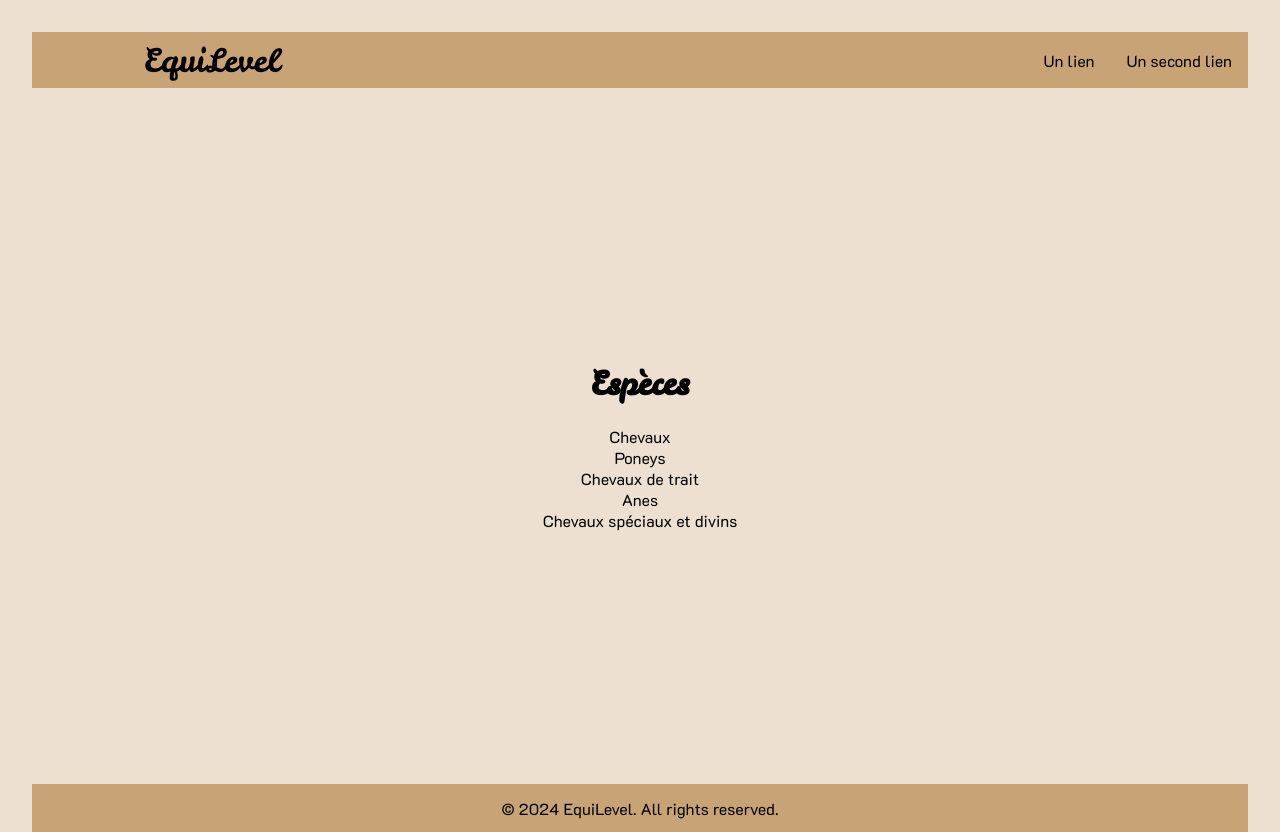
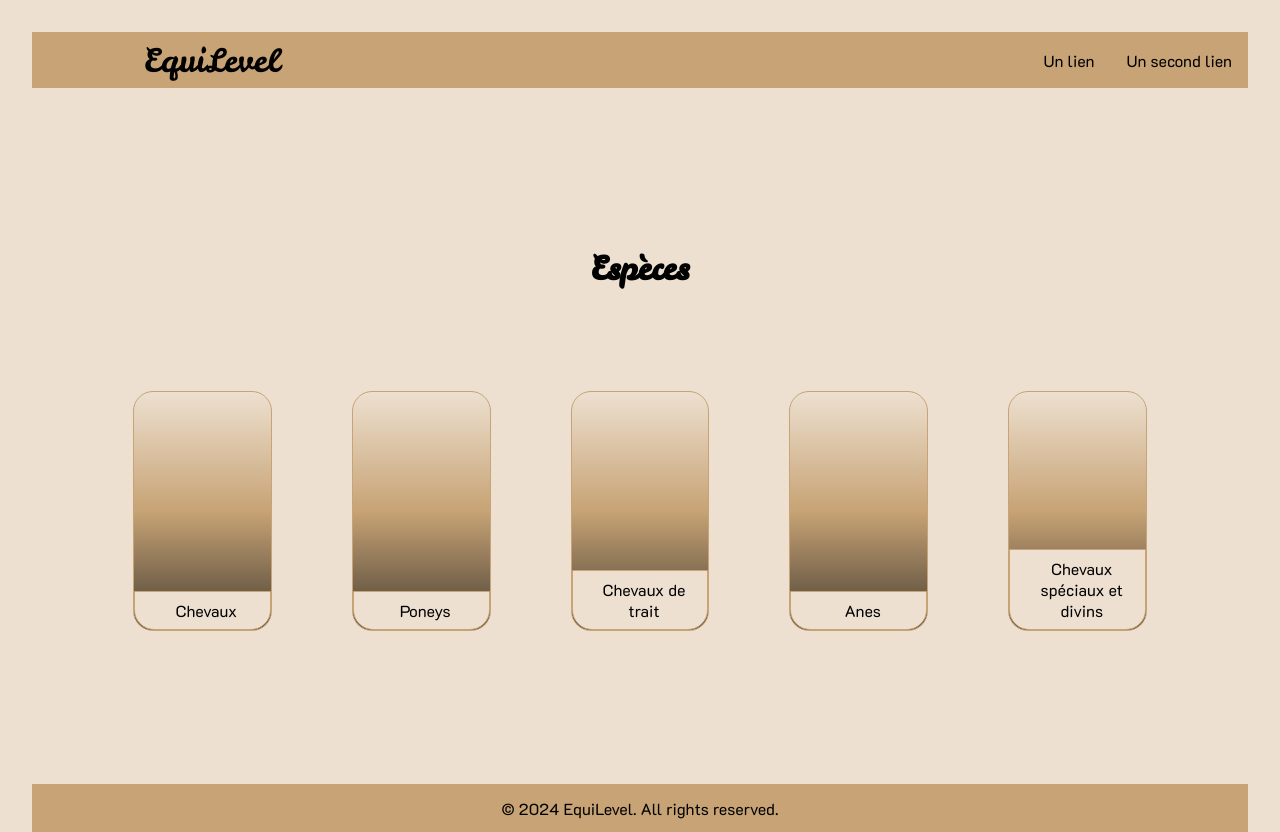
Before and after one commit to NeugdaeUju/EquiLevel_FrontEnd, a React (Vite) app: page /especes in a window 1280 px wide. Built offline with nearby package versions, Linux system fonts and the light colour scheme.

Commit message:
Style de la page des espèces (images à venir)

```diff
--- /dev/null
+++ b/src/assets/scss/especes.scss
@@ -0,0 +1,56 @@
+@use 'variables';
+
+.especes-container {
+    width : 90%;
+    display : flex;
+    flex-direction: column;
+    align-items: center;
+    position : relative;
+
+    &__hero {
+        position : relative;
+        text-align: center;
+        width : 100%;
+
+        &--button {
+            position : absolute;
+            right: 10%;
+            bottom : 38%;
+            background-color: variables.$tertiary-color;
+            border :none;
+            color : variables.$primary-light-color;
+            text-align: center;
+            padding : 19px 60px;
+            border-radius : 10px;
+            border: 1px solid variables.$secondary-color;
+            cursor: pointer;
+        }
+    }
+
+    &__list {
+        width : 100%;
+        display: flex;
+        align-items: center;
+        justify-content: center;
+        margin-top : 4em;
+
+        &--especes {
+            width : 20%;
+            background: linear-gradient( variables.$primary-light-color, variables.$primary-color, variables.$primary-dark-color);
+            height : 15rem;
+            border-radius: 20px;
+            display: flex;
+            flex-direction: column-reverse;
+            border: 1px solid variables.$primary-color;
+
+            &__name {
+                background-color: variables.$primary-light-color;
+                padding : 0.5em;
+                padding-left : 1em;
+                border: 1px solid variables.$primary-color;
+                border-bottom-left-radius: 20px;
+                border-bottom-right-radius: 20px;
+            }
+        }
+    }
+}
--- a/src/pages/Especes.tsx
+++ b/src/pages/Especes.tsx
@@ -3,20 +3,20 @@ import { useState} from 'react';
 import Modal from '../components/Modal.tsx';
 import EspecesForm from '../components/EspecesForm.tsx';
 import type { RootState} from '../store/store.ts'
-
-// import ModalRaces from '../components/ModalRaces.tsx';
+import '../assets/scss/especes.scss';
 import { Link } from 'react-router-dom'
+import { FaPenToSquare } from "react-icons/fa6";
 
 function Especes() {
     const token = useSelector((state: RootState) => state.auth.token)
     const [isModalOpen, setIsModalOpen] = useState(false);
 
     return(
-        <div className='container'>
-            <div className='hero'>
-                <h1>Espèces</h1>
+        <div className='especes-container'>
+            <div className='especes-container__hero'>
+                <h1 className='especes-container__hero--title'>Espèces</h1>
                 { token &&
-                    <button onClick={() => setIsModalOpen(true)}> Ajouter une espèces </button>}
+                    <button onClick={() => setIsModalOpen(true)} className='especes-container__hero--button'> <FaPenToSquare/> Ajouter une espèces </button>}
                     <Modal
                         isOpen={isModalOpen}
                         onClose={() => setIsModalOpen(false)}
@@ -24,26 +24,40 @@ function Especes() {
                             <EspecesForm/>
                     </Modal>
             </div>
-            <div className='especes-list'>
-                <article className='espace-list_especes'>
-                    <Link to='/horses'>Chevaux</Link>
-                </article>
+            <div className='especes-container__list'>
+                <figure className='especes-container__list--especes'>
+                    <Link to='/horses'>
+                        <div className='especes-container__list--especes__image'></div> {/* Cette div deviendra une image */}
+                        <figcaption className='especes-container__list--especes__name'>Chevaux</figcaption>
+                    </Link>
+                </figure>
 
-                <article className='espace-list_especes'>
-                    <Link to='/poneys'>Poneys</Link>
-                </article>
+                <figure className='especes-container__list--especes'>
+                    <Link to='/poneys'>
+                        <div className='especes-container__list--especes__image'></div> {/* Cette div deviendra une image */}
+                        <figcaption className='especes-container__list--especes__name'>Poneys</figcaption>
+                    </Link>
+                </figure>
 
-                <article className='espace-list_especes'>
-                    <Link to='/trail-horses'>Chevaux de trait</Link>
-                </article>
+                <figure className='especes-container__list--especes'>
+                    <Link to='/trail-horses'>
+                        <div className='especes-container__list--especes__image'></div> {/* Cette div deviendra une image */}
+                        <figcaption className='especes-container__list--especes__name'>Chevaux de trait</figcaption>
+                    </Link>
+                </figure>
 
-                <article className='espace-list_especes'>
-                    <Link to='/donkeys'>Anes</Link>
-                </article>
+                <figure className='especes-container__list--especes'>
+                    <Link to='/donkeys'>
+                        <div className='especes-container__list--especes__image'></div> {/* Cette div deviendra une image */}
+                        <figcaption className='especes-container__list--especes__name'>Anes</figcaption>
+                    </Link>
+                </figure>
 
-                <article className='espace-list_especes'>
-                    <Link to='/special-horses'>Chevaux spéciaux et divins</Link>
-                </article>
+                <figure className='especes-container__list--especes'>
+                    <Link to='/special-horses'>
+                        <div className='especes-container__list--especes__image'></div> {/* Cette div deviendra une image */}
+                        <figcaption className='especes-container__list--especes__name'>Chevaux spéciaux et divins</figcaption></Link>
+                </figure>
 
             </div>
 
```
